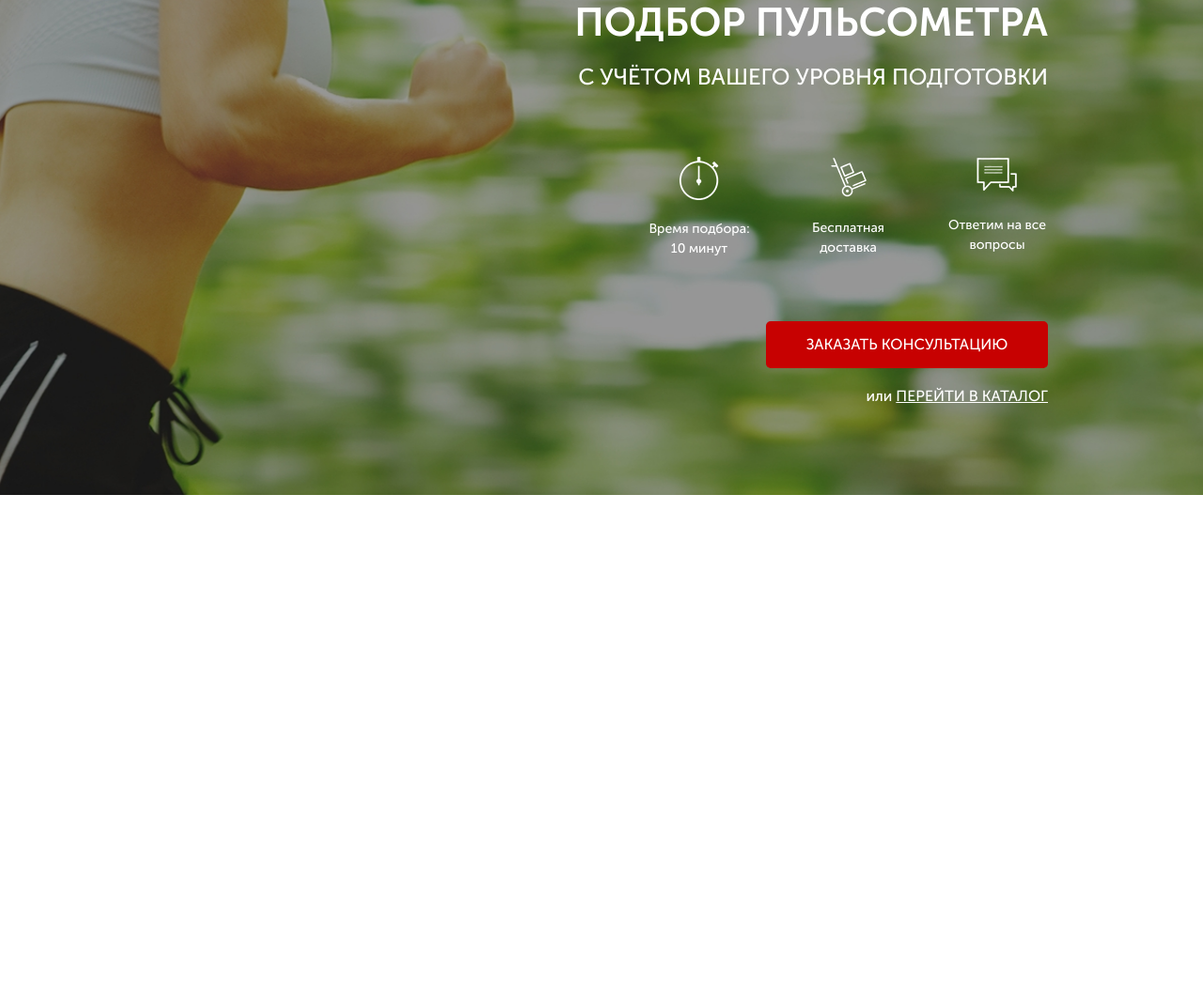
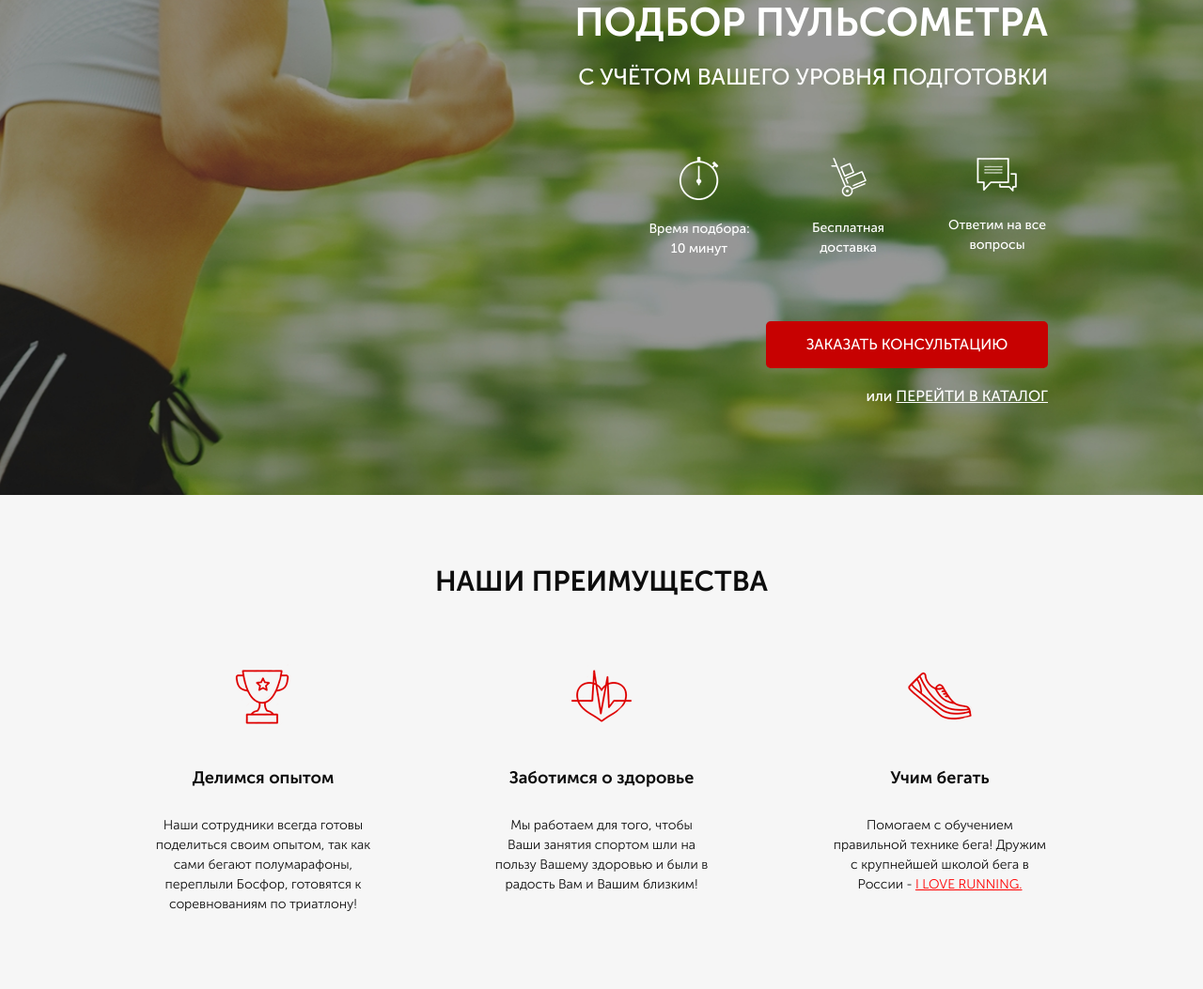
Before and after one commit to Ruslan19/pulse, a website: page src/index.html in a window 1280 px wide. Shown: the part 165-1218 px from the top of the page at 94% size. Before the commit the page ends 800 px from the top, so only its background shows below. Drawn offline with Linux system fonts and the light colour scheme.

Commit message:
secodt step

```diff
--- a/src/index.html
+++ b/src/index.html
@@ -54,9 +54,47 @@
                     <a href="#">ПЕРЕЙТИ В КАТАЛОГ</a>
                 </div>
             </div>
+        </div>
+    </div>
 
+    <div class="advantages">
+        <div class="container">
+            <h2 class="title">НАШИ ПРЕИМУЩЕСТВА</h2>
+            <div class="advantages__wrapper">
+                <div class="advantages__item">
+                    <img src="icons/advantages/cup.png" alt="cup" class="advantages__icon">
+                    <div class="advantages__subtitle">
+                        Делимся опытом
+                    </div>
+                    <div class="advantages__descr">
+                        Наши сотрудники всегда готовы поделиться своим опытом,
+                        так как сами бегают полумарафоны, переплыли Босфор, готовятся к соревнованиям по триатлону!
+                    </div>
+                </div>
+                <div class="advantages__item">
+                    <img src="icons/advantages/heart.png" alt="heart" class="advantages__icon">
+                    <div class="advantages__subtitle">
+                        Заботимся о здоровье
+                    </div>
+                    <div class="advantages__descr">
+                        Мы работаем для того,
+                        чтобы Ваши занятия спортом шли на пользу Вашему здоровью и были в радость Вам и Вашим близким!
 
-
+                    </div>
+                </div>
+                <div class="advantages__item">
+                    <img src="icons/advantages/shoe.png" alt="cup" class="advantages__icon">
+                    <div class="advantages__subtitle">
+                        Учим бегать
+                    </div>
+                    <div class="advantages__descr">
+                        Помогаем с обучением
+                        правильной технике бега!
+                        Дружим с крупнейшей школой бега в России -
+                        <a href="#">I LOVE RUNNING.</a>
+                    </div>
+                </div>
+            </div>
         </div>
     </div>
 </body>
--- /dev/null
+++ b/src/sass/blocks/_advantages.scss
@@ -0,0 +1,33 @@
+.advantages {
+    padding: 70px 0 80px 0;
+    background-color: #f6f6f6;
+    &__wrapper {
+        margin-top: 65px;
+        display: flex;
+        justify-content: space-between;
+    }
+    &__item {
+        display: flex;
+        flex-direction: column;
+        align-items: center;
+        max-width: 230px;
+    }
+    &__subtitle {
+        margin-top: 38px;
+        color: #0d0d0d;
+        font-size: 18px;
+        font-weight: 700;
+    }
+    &__descr {
+        margin-top: 26px;
+        color: #0d0d0d;
+        font-size: 14px;
+        font-weight: 300;
+        text-align: center;
+        a {
+            color: #ff0000;
+            text-decoration: underline;
+        }
+    }
+
+}
--- /dev/null
+++ b/src/sass/blocks/_title.scss
@@ -0,0 +1,6 @@
+.title {
+    color: #0d0d0d;
+    font-size: 30px;
+    font-weight: 700;
+    text-align: center;
+}
--- a/src/sass/style.scss
+++ b/src/sass/style.scss
@@ -10,3 +10,5 @@
 @import 'blocks/promo';
 @import 'blocks/header';
 @import 'blocks/buttons';
+@import 'blocks/advantages';
+@import 'blocks/title';
```
Also changed, not shown: src/css/style.min.css.
